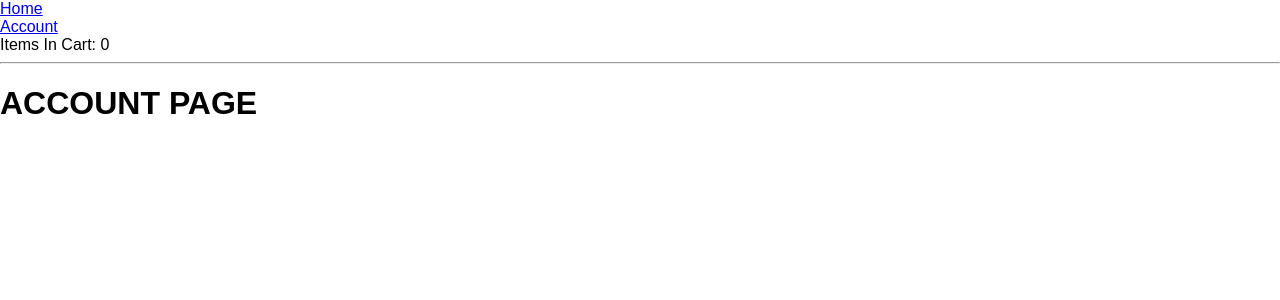
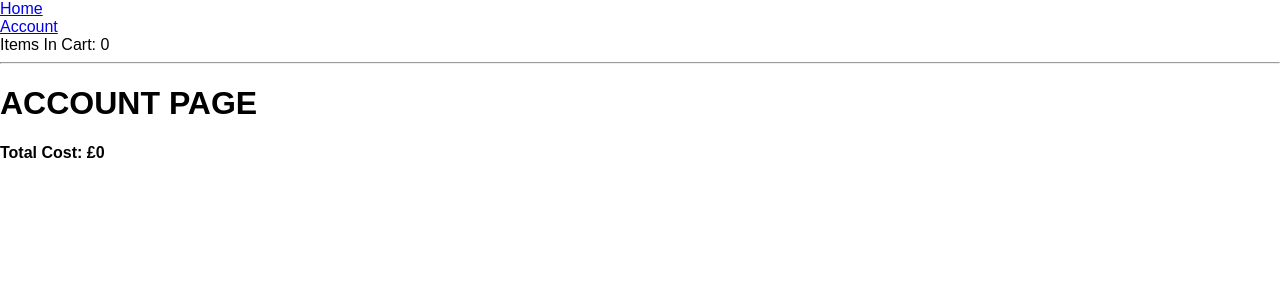
Before and after one commit to howlomogo/react-filtering, a React (Create React App) app: page /account in a window 1280 px wide. Shown: the top 300 px of the page. Built offline with nearby package versions, Linux system fonts and the light colour scheme; the HTML template or start-up script is replaced by a standard one.

Commit message:
added cost and total cost of cart while updating

```diff
--- a/src/App.js
+++ b/src/App.js
@@ -16,35 +16,35 @@ const products = [
 		name: "Carrot",
 		stocked: true,
 		cat: "groceries",
-		price: "0.79"
+		price: 0.79
 	},
 	{
 		id: 2,
 		name: "Coke",
 		stocked: true,
 		cat: "drinks",
-		price: "1.29"
+		price: 1.29
 	},
 	{
 		id: 3,
 		name: "Lamb",
 		stocked: false,
 		cat: "meat",
-		price: "4.59"
+		price: 4.59
 	},
 	{
 		id: 4,
 		name: "Shredded Wheat",
 		stocked: false,
 		cat: "cereal",
-		price: "2.49"
+		price: 2.49
 	},
 	{
 		id: 5,
 		name: "Beef",
 		stocked: true,
 		cat: "meat",
-		price: "3.89"
+		price: 3.89
 	}
 ]
 
@@ -58,8 +58,23 @@ class App extends Component {
 			term: '',
 			isInStock: true,
 			categoriesFilter: 'all',
-			cartProducts: []
+			cartProducts: [],
+			totalCost: 0
 		}
+	}
+
+	totalCostHandler() {
+		var totalCost = 0;
+
+		for(var i = 0; i < this.state.cartProducts.length; i++) {
+			totalCost += this.state.cartProducts[i].price * this.state.cartProducts[i].quantity;
+			console.log(totalCost);
+		}
+
+    	this.setState({
+    		totalCost: totalCost.toFixed(2)
+    	});
+
 	}
 
 	changeCartQuantity(product, newQuantity) {
@@ -77,6 +92,7 @@ class App extends Component {
 		    }
 		}
 		console.log(product);
+		this.totalCostHandler();
 	}
 
 	searchFilterHandler(event) {
@@ -113,6 +129,8 @@ class App extends Component {
 			newArr.push(product);
 			this.setState({ cartProducts: newArr});
 		}
+
+		this.totalCostHandler();
 	}
 
 	removeProductHandler(product) {
@@ -126,6 +144,7 @@ class App extends Component {
 			}
 		}
 
+		this.totalCostHandler();
 	}
 
 	render() {
@@ -145,6 +164,7 @@ class App extends Component {
 					}/>
 					<Route path="/account" component={(props) =>
 						<Account
+							state={this.state}
 							products={this.state.cartProducts}
 							removeProductHandler={this.removeProductHandler.bind(this)}
 							changeCartQuantity={this.changeCartQuantity.bind(this)}
--- a/src/components/CartItem.js
+++ b/src/components/CartItem.js
@@ -22,6 +22,7 @@ class CartItem extends Component {
 			<div>
 				<h4> {this.props.product.name} </h4>
 				<h6> Quantity: {this.props.product.quantity} </h6>
+				<h4>Price: {this.props.product.price}</h4>
 				<label>Change Quantity</label>
 				<input type="text" value={this.state.productQuantity} onChange={e => this.setQuantity(e.target.value)}/>
 
--- a/src/components/Product.js
+++ b/src/components/Product.js
@@ -21,6 +21,7 @@ class Product extends Component {
 		return (
 			<div className="product--container" key={this.props.product.id}>
 				<h4> {this.props.product.name}</h4>
+				<h4> &pound;{this.props.product.price}</h4>
 				<h4> {this.props.product.cat}</h4>
 				<h4> In Stock: {this.props.product.stocked.toString()}</h4>
 				<button onClick={() =>this.props.addProduct(this.props.product)}>ADD TO CART</button>
--- a/src/pages/Account.js
+++ b/src/pages/Account.js
@@ -2,6 +2,7 @@ import React, { Component } from 'react';
 import CartItem from './../components/CartItem';
 
 class Account extends Component {
+
 	render() {
 		return (
 			<div>
@@ -20,6 +21,8 @@ class Account extends Component {
 					)
 				}
 
+			<h4>Total Cost: &pound;{this.props.state.totalCost}</h4>
+
 			</div>
 		)
 	}
```
